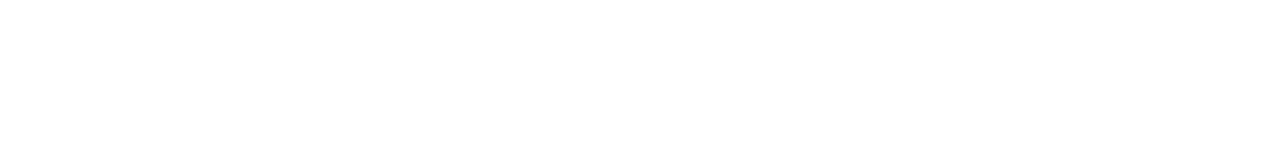
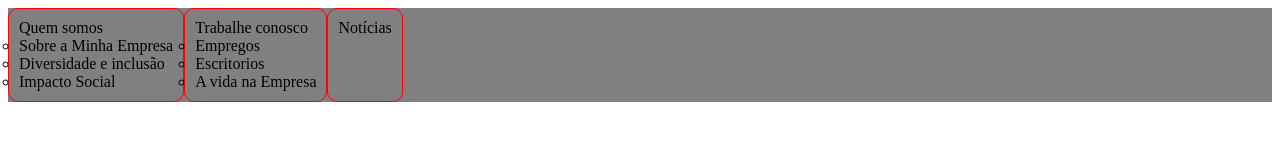
Before and after one commit to Poglonesbr/Web-design, a plain HTML site: page Index.html in a window 1280 px wide. Drawn offline with Linux system fonts and the light colour scheme.

Commit message:
feito menu principal

```diff
--- a/Index.html
+++ b/Index.html
@@ -9,6 +9,30 @@
     <title>Teste</title>
 </head>
 <body>
+    <nav>
+        <ul>
+            <li>
+                Quem somos
+                <ul>
+                    <li>Sobre a Minha Empresa</li>
+                    <li> Diversidade e inclusão</li>
+                    <li> Impacto Social</li>
+                </ul>
+            </li>
+            <li>
+                Trabalhe conosco
+                <ul>
+                    <li>Empregos</li>
+                    <li>Escritorios</li>
+                    <li> A vida na Empresa</li>
+                </ul>
+            </li>
+            <li>
+                Notícias
+
+            </li>
+        </ul>
+    </nav>
 
 </body>
 </html>
--- a/main.css
+++ b/main.css
@@ -0,0 +1,30 @@
+nav {
+    background-color: gray
+}
+
+nav ul,
+nav li {
+    margin: 0;
+    padding: 0;
+}
+nav > ul {
+    display: flex;
+    gap: 10px
+    padding: 10px;
+}
+
+nav > ul > li {
+    list-style: none;
+    border: 1px red solid;
+    padding: 10px;
+    border-radius: 10px;
+    cursor: pointer;
+}
+
+nav > ul > li > ul {
+    display: none
+}
+
+nav > ul > li > ul {
+    display: block;
+}
```
